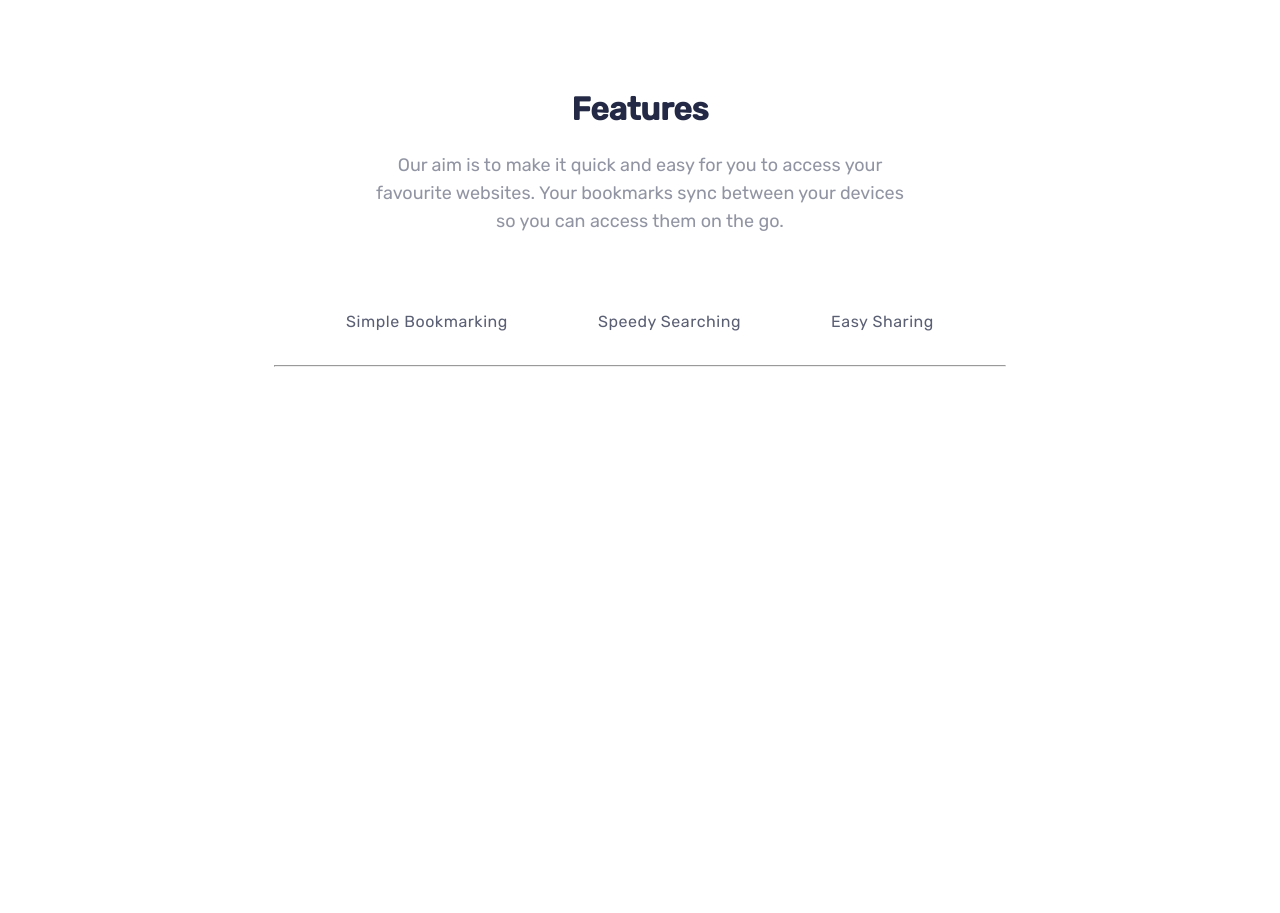
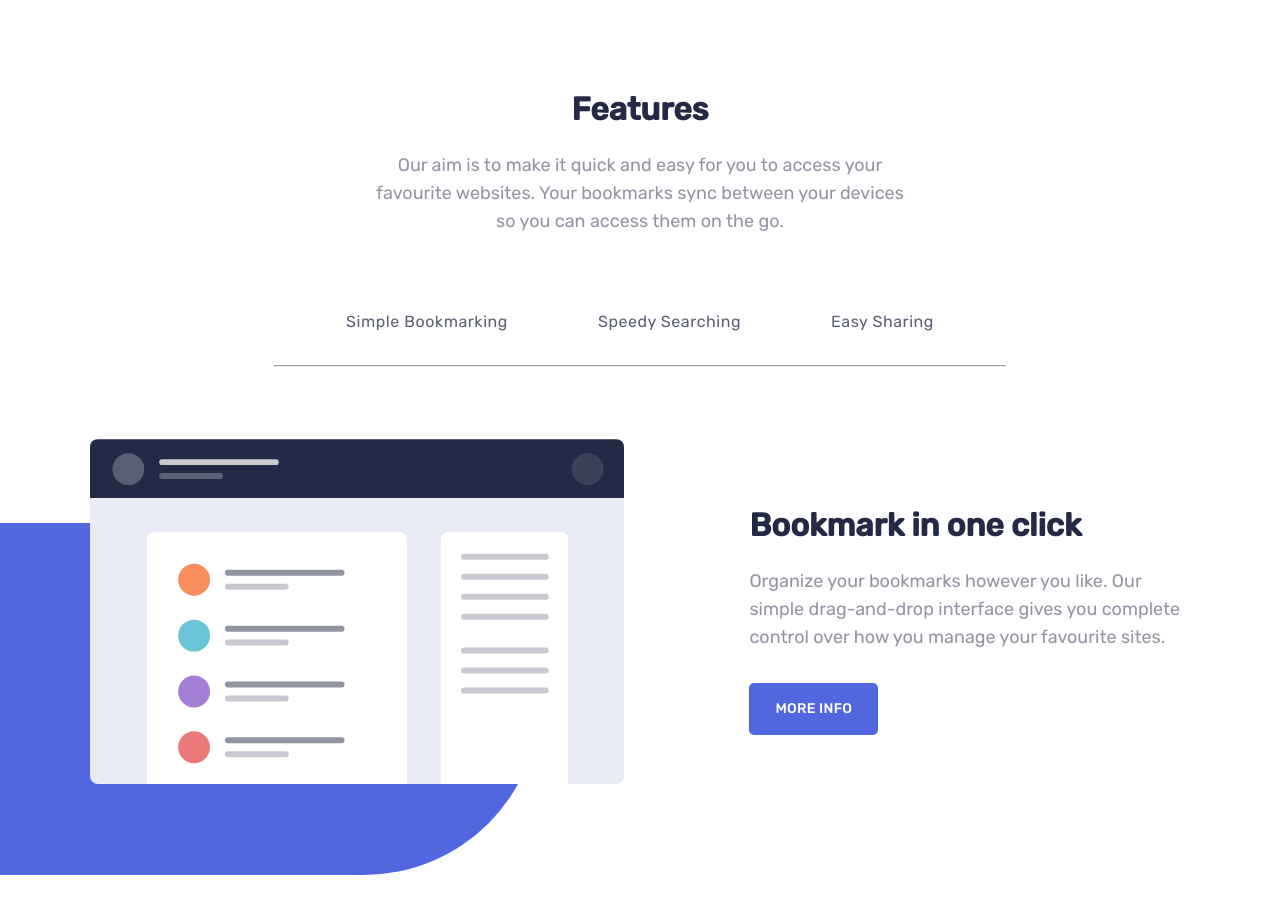
Before and after one commit to jurabek10/bookmark, a plain HTML site: page index.html in a window 1280 px wide. Shown: the part 659-1572 px from the top of the page. Before the commit the page ends 1098 px from the top, so only its background shows below. Drawn offline with Linux system fonts and the light colour scheme.

Commit message:
Finish features

```diff
--- a/css/styles.css
+++ b/css/styles.css
@@ -72,20 +72,20 @@ img {
     opacity: 0.6;
 }
 
-.button-blue-medium {
+.button-blue {
     padding: 10px 24px;
     font-size: 14px;
     line-height: 28px; /* 200% */
     letter-spacing: 0.25px;
 }
 
-.button-blue-medium:hover {
+.button-blue:hover {
     background-color: #fff;
     border: 2px solid var(--blue-bg);
     color: var(--blue-bg);
 }
 
-.button-blue-medium:active {
+.button-blue:active {
     opacity: 0.6;
 }
 
@@ -106,6 +106,7 @@ img {
 .button-gray:active {
     opacity: 0.6;
 }
+
 
 /* CONTAINER */
 
@@ -244,11 +245,13 @@ main {
 /* FEATURES */
 .features {
     padding-top: 80px;
-    padding-bottom: 72px;
+    padding-bottom: 150px;
+    background-image: url("../img/Rectangle.svg");
+    background-repeat: no-repeat;
+    background-position: left calc(50% - 600px) top 520px;
 }
 
-.features__container {
-    flex-direction: column;
+.features__inner {
     text-align: center;
 }
 
@@ -314,3 +317,43 @@ main {
     margin-left: auto;
     margin-right: auto;
 }
+
+
+.features__info {
+    display: flex;
+    align-items: flex-start;
+    margin-top: 72px;
+}
+
+.features__img {
+    flex-shrink: 1;
+    width: 540px;
+    height: 345px;
+    object-fit: cover;
+}
+
+.features__content {
+    flex-shrink: 0;
+    width: 445px;
+    margin-top: 60px;
+    margin-left: 125px;
+}
+
+.content__title {
+    margin-top: 0;
+    margin-bottom: 16px;
+    font-size: 32px;
+    font-style: normal;
+    line-height: 52px; /* 162.5% */
+    letter-spacing: -0.1px;
+}
+
+.content__text {
+    margin-top: 0;
+    margin-bottom: 32px;
+    color: rgba(36, 42, 69, 0.5);
+    font-size: 18px;
+    font-style: normal;
+    font-weight: 400;
+    line-height: 28px; /* 155.556% */
+}
--- a/index.html
+++ b/index.html
@@ -42,7 +42,7 @@
                     <h1 class="hero__title">A Simple Bookmark Manager</h1>
                     <p class="hero__text">A clean and simple interface to organize your favourite websites. Open a new browser tab and see your sites load instantly. Try it for free.</p>
                     <div class="hero__button-wrapper">
-                        <a class="hero__button button button-blue-medium" href="#">Get it on Chrome</a>
+                        <a class="hero__button button button-blue" href="#">Get it on Chrome</a>
                         <a class="hero__button button button-gray" href="#">Get it on Firefox</a>
                     </div>
                 </div>
@@ -53,7 +53,8 @@
 
 
         <section class="features">
-            <div class="features__container container">
+            <div class="container">
+                <div class="features__inner">
                     <h3 class="features__title">Features</h3>
                     <p class="features__text">Our aim is to make it quick and easy for you to access your favourite websites. Your bookmarks sync between your devices so you can access them on the go.</p>
                     <ul class="features__list">
@@ -69,6 +70,16 @@
                     </ul>
                     <hr class="features___line">
                 </div>
+
+                <div class="features__info">
+                    <img class="features__img" src="img/feature-bookmark-one-click.svg" alt="Features-image" width="540" height="345">
+                    <div class="features__content content">
+                        <h3 class="content__title">Bookmark in one click</h3>
+                        <p class="content__text">Organize your bookmarks however you like. Our simple drag-and-drop interface gives you complete control over how you manage your favourite sites.</p>
+                        <a class="button button-blue" href="#">More Info</a>
+                    </div>
+                </div>
+            </div>
         </section>
     </main>
     <script src="js/main.js"></script>
```
Also changed, not shown: img/feature-bookmark-one-click.svg (added). Lines whose indentation alone changed are shown as unchanged.
